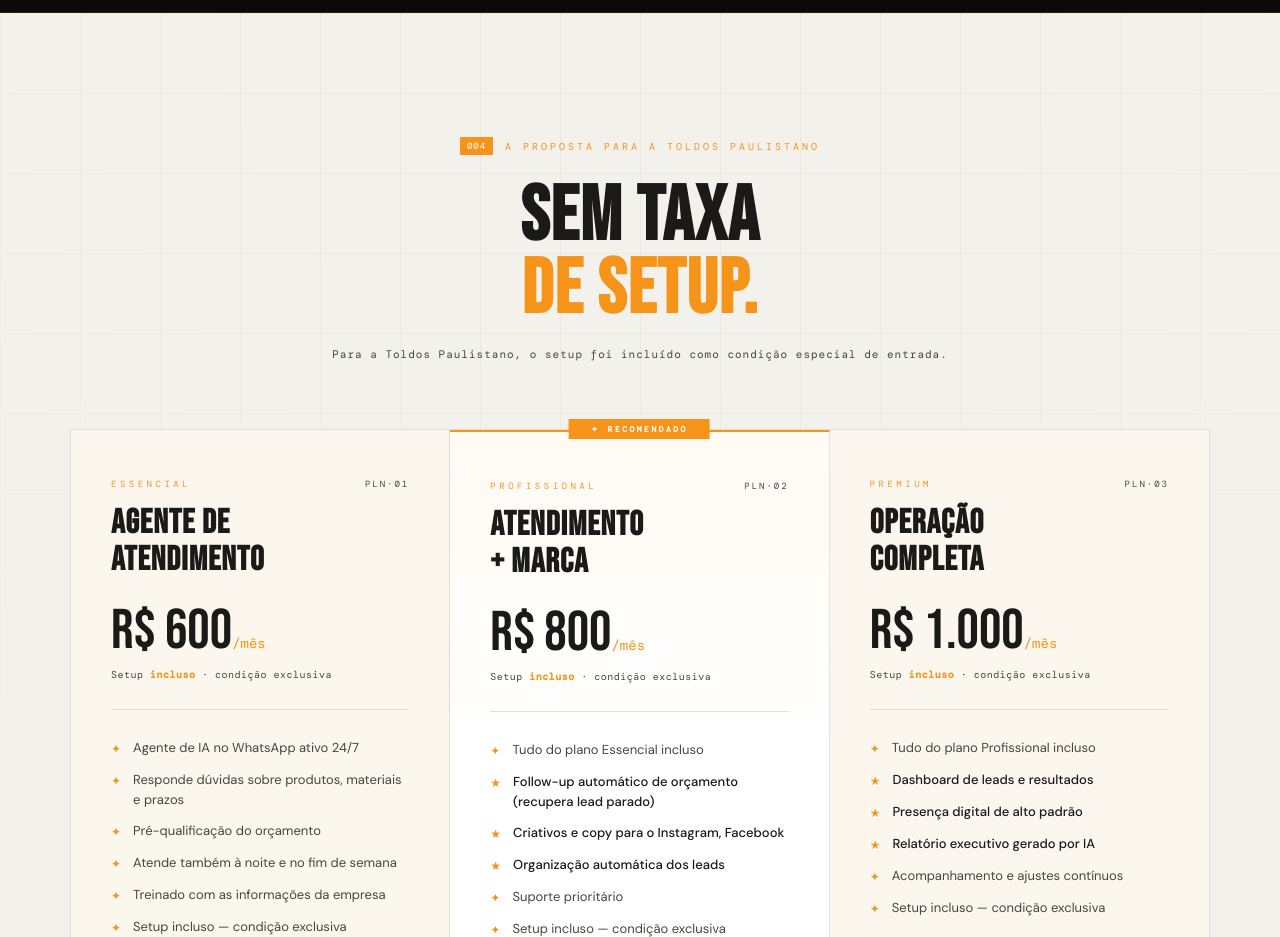
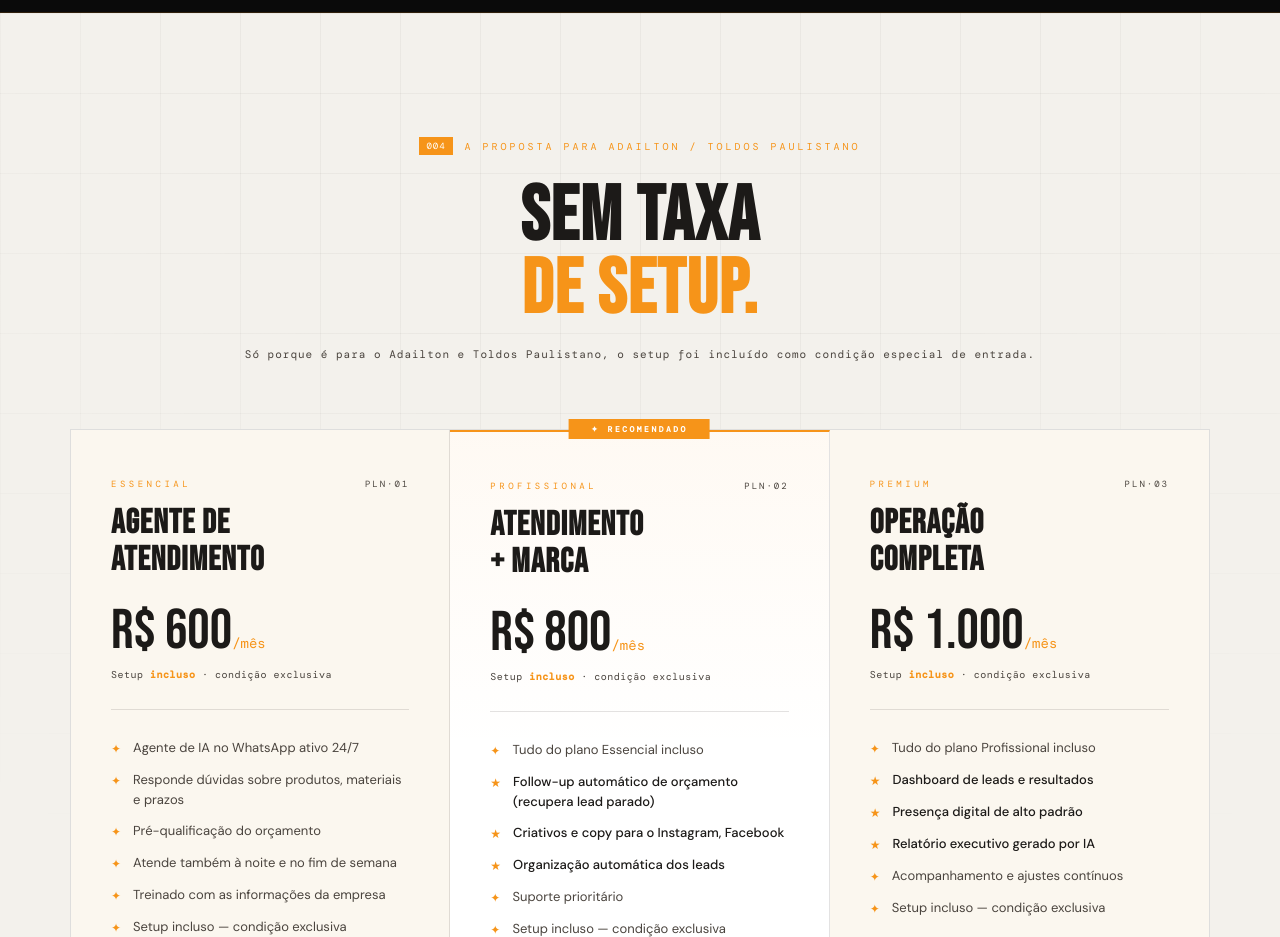
Before and after one commit to solutionsnovaai-bit/toldospaulistano-projeto, a plain HTML site: page index.html in a window 1280 px wide. Shown: the part 4700-5637 px from the top of the page. Drawn offline with nearby package versions, Linux system fonts and the light colour scheme; a web font is replaced by a local one.

Commit message:
Update index.html

```diff
--- a/index.html
+++ b/index.html
@@ -244,10 +244,10 @@
 <div class="plans-section" id="planos">
   <div class="plans-inner">
     <div class="plans-header reveal">
-      <div class="section-label" style="justify-content:center;"><span class="sl-idx">004</span> A proposta para a Toldos Paulistano</div>
+      <div class="section-label" style="justify-content:center;"><span class="sl-idx">004</span> A proposta para Adailton / Toldos Paulistano</div>
       <h2 class="section-title" style="text-align:center;">SEM TAXA<br><span>DE SETUP.</span></h2>
       <p class="plans-note">
-        Para a Toldos Paulistano, o setup foi incluído como condição especial de entrada.
+        Só porque é para o Adailton e Toldos Paulistano, o setup foi incluído como condição especial de entrada.
       </p>
     </div>
 
```
